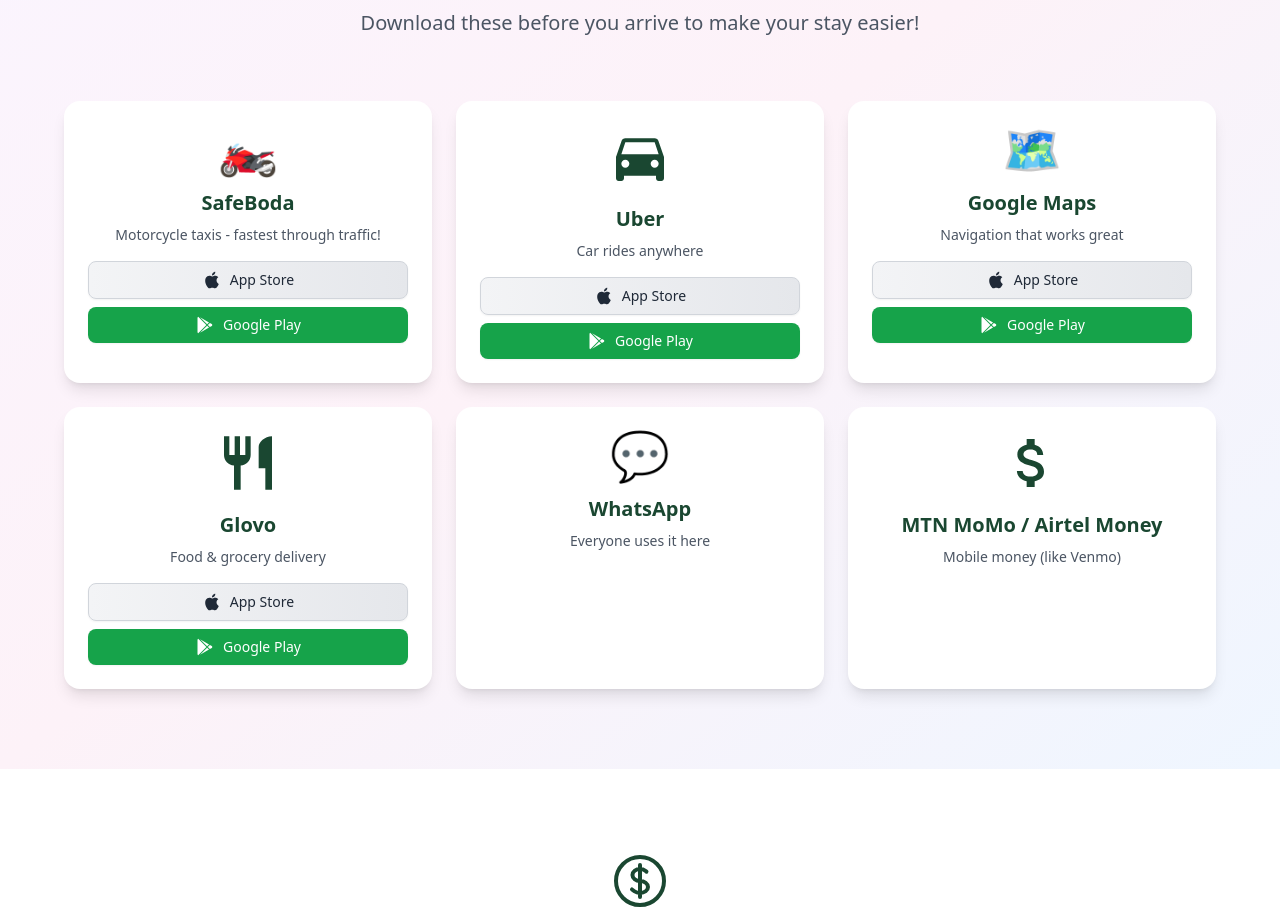
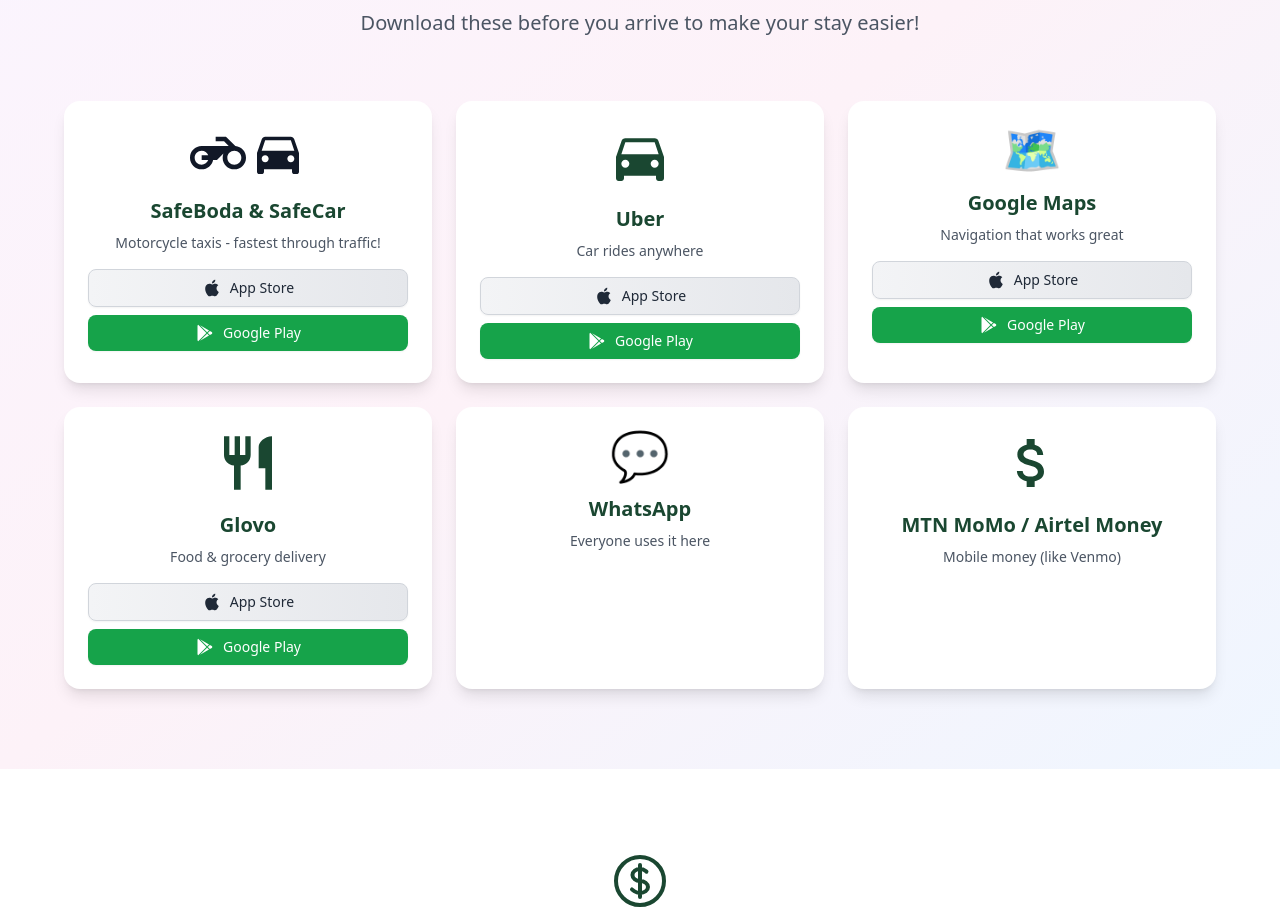
Before and after one commit to arnoldcod/our-day, a React (Vite) app: page /travel-guide in a window 1280 px wide. Shown: the part 4560-5482 px from the top of the page. Built offline with nearby package versions, Linux system fonts and the light colour scheme.

Commit message:
updated safeboda and car icons

```diff
--- a/src/components/TravelGuidePage.jsx
+++ b/src/components/TravelGuidePage.jsx
@@ -121,6 +121,16 @@
           <path d="M12 21.35l-1.45-1.32C5.4 15.36 2 12.28 2 8.5 2 5.42 4.42 3 7.5 3c1.74 0 3.41.81 4.5 2.09C13.09 3.81 14.76 3 16.5 3 19.58 3 22 5.42 22 8.5c0 3.78-3.4 6.86-8.55 11.54L12 21.35z"/>
         </svg>
       ),
+      'motorcycle-car': (
+        <div className="flex items-center justify-center gap-1">
+          <svg className={`${size.replace('h-16 w-16', 'h-14 w-14').replace('h-12 w-12', 'h-10 w-10')} text-gray-900 dark:text-gray-100`} fill="currentColor" viewBox="0 0 24 24">
+            <path d="M19.44 9.03L15.41 5H11v2h3.59l2 2H5c-2.8 0-5 2.2-5 5s2.2 5 5 5c2.46 0 4.45-1.69 4.9-4h1.65l2.77-2.77c-.21.54-.32 1.14-.32 1.77 0 2.8 2.2 5 5 5s5-2.2 5-5c0-2.65-1.97-4.77-4.56-4.97zM7.82 15C7.4 16.15 6.28 17 5 17c-1.63 0-3-1.37-3-3s1.37-3 3-3c1.28 0 2.4.85 2.82 2H5v2h2.82zM19 17c-1.66 0-3-1.34-3-3s1.34-3 3-3 3 1.34 3 3-1.34 3-3 3z"/>
+          </svg>
+          <svg className={`${size.replace('h-16 w-16', 'h-14 w-14').replace('h-12 w-12', 'h-10 w-10')} text-gray-900 dark:text-gray-100`} fill="currentColor" viewBox="0 0 24 24">
+            <path d="M18.92 6.01C18.72 5.42 18.16 5 17.5 5h-11c-.66 0-1.21.42-1.42 1.01L3 12v8c0 .55.45 1 1 1h1c.55 0 1-.45 1-1v-1h12v1c0 .55.45 1 1 1h1c.55 0 1-.45 1-1v-8l-2.08-5.99zM6.5 16c-.83 0-1.5-.67-1.5-1.5S5.67 13 6.5 13s1.5.67 1.5 1.5S7.33 16 6.5 16zm11 0c-.83 0-1.5-.67-1.5-1.5s.67-1.5 1.5-1.5 1.5.67 1.5 1.5-.67 1.5-1.5 1.5zM5 11l1.5-4.5h11L19 11H5z"/>
+          </svg>
+        </div>
+      ),
     };
     return icons[iconType] || <div className="text-5xl text-center text-primary dark:text-primary-dark">{iconType}</div>;
   };
@@ -173,9 +183,9 @@
 
   const essentialApps = [
     {
-      name: t('travelGuide.apps.safeBoda.name'),
+      name: "SafeBoda & SafeCar",
       description: t('travelGuide.apps.safeBoda.description'),
-      icon: "🏍️",
+      icon: "motorcycle-car",
       links: {
         ios: "https://apps.apple.com/ug/app/safeboda-with-safecar/id1274389246",
         android: "https://play.google.com/store/apps/details?id=com.safeboda.passenger"
```
